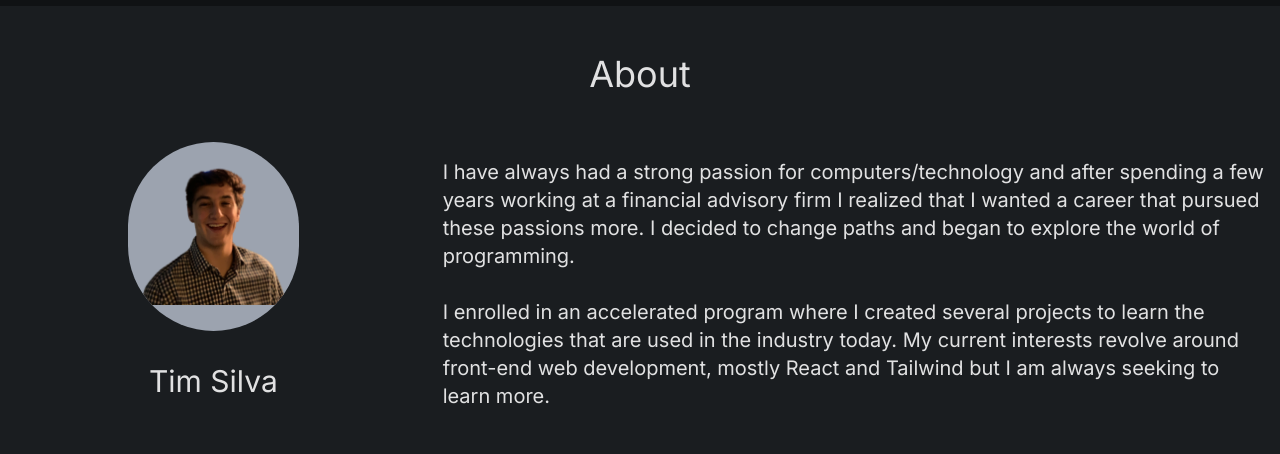
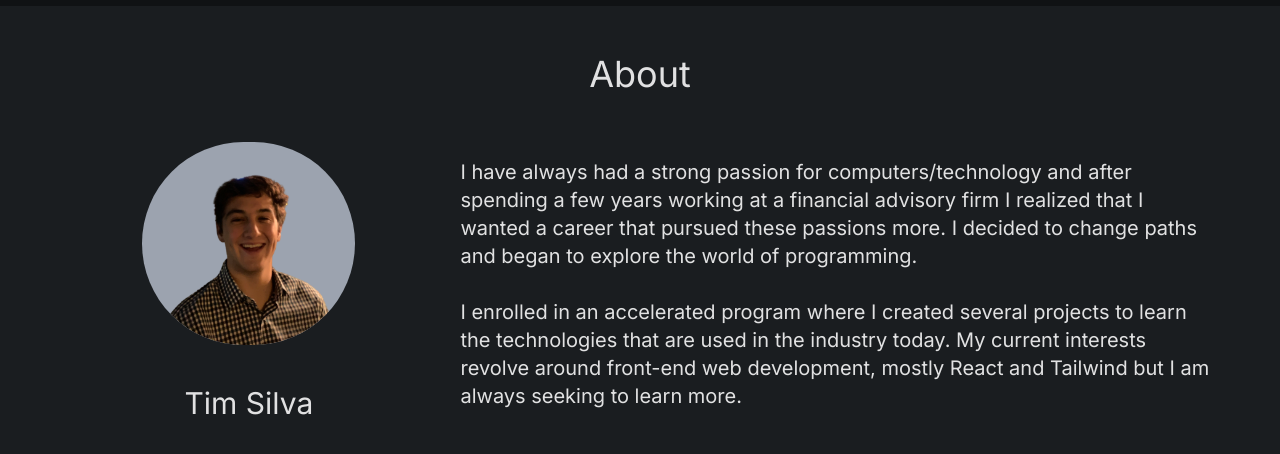
Before and after one commit to silva-tim/portfolio-website, a React (Vite) app in the folder client/: page / in a window 1280 px wide. Shown: the part 794-1248 px from the top of the page. Built offline with nearby package versions, Linux system fonts and the light colour scheme.

Commit message:
Finished about section

```diff
--- a/client/src/components/About.tsx
+++ b/client/src/components/About.tsx
@@ -4,15 +4,15 @@ export default function About() {
   return (
     <section id="about" className="bg-[#1A1D20] min-h-screen sm:min-h-[66vh]">
       <h1 className="p-12 text-4xl text-center">About</h1>
-      <div className="flex flex-wrap">
-        <div className="flex flex-wrap justify-center basis-full lg:basis-1/3">
-          <div className="flex justify-center basis-full">
-            <div className="overflow-hidden bg-gray-400 rounded-full basis-1/3 lg:basis-2/5">
-              <img src="../../public/me.png" alt="" />
-            </div>
-          </div>
-          <div className="pt-8">
-            <h2 className="text-3xl">Tim Silva</h2>
+      <div className="flex flex-wrap w-11/12 m-auto">
+        <div className="flex flex-wrap justify-center h-60 basis-full lg:basis-1/3">
+          <div className="text-center">
+            <img
+              src="../../public/me.png"
+              alt=""
+              className="m-auto bg-gray-400 rounded-full h-1/2"
+            />
+            <h2 className="mt-6 text-3xl lg:mt-10">Tim Silva</h2>
           </div>
         </div>
         <div className="p-4 text-center lg:text-left lg:text-xl basis-full lg:basis-2/3">
```
